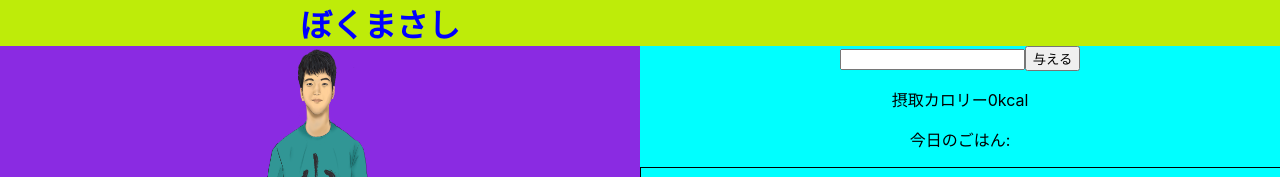
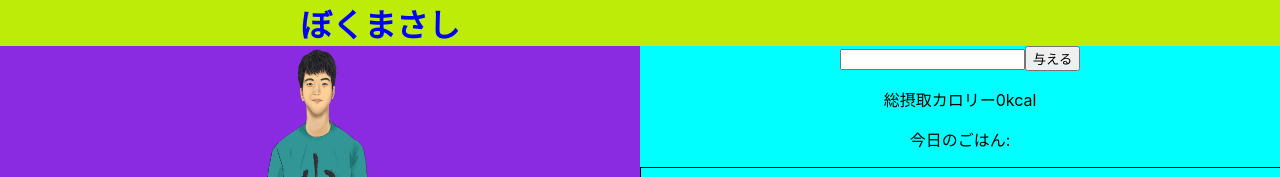
Before and after one commit to watnows/hackathon-2022-team2, a React (Create React App) app: page / in a window 1280 px wide. Shown: the top 177 px of the page. Built offline with nearby package versions, Linux system fonts and the light colour scheme.

Commit message:
コメント変更

```diff
--- a/src/App.js
+++ b/src/App.js
@@ -86,7 +86,7 @@ const Data = (props) => {
                 />
                 <button onClick={gotoheroku}>与える</button>
 
-                <p>摂取カロリー{props.sumcalorie}kcal</p>
+                <p>総摂取カロリー{props.sumcalorie}kcal</p>
 
                 <p>今日のごはん:</p>
             <div class="box">
```
